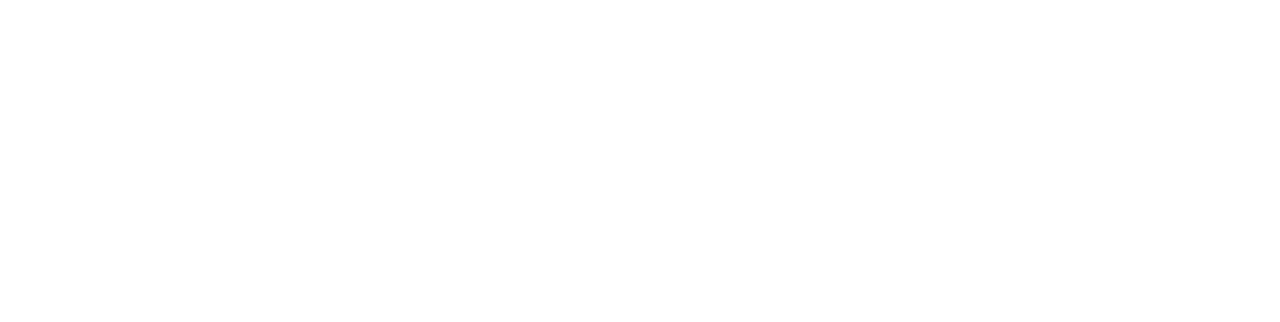
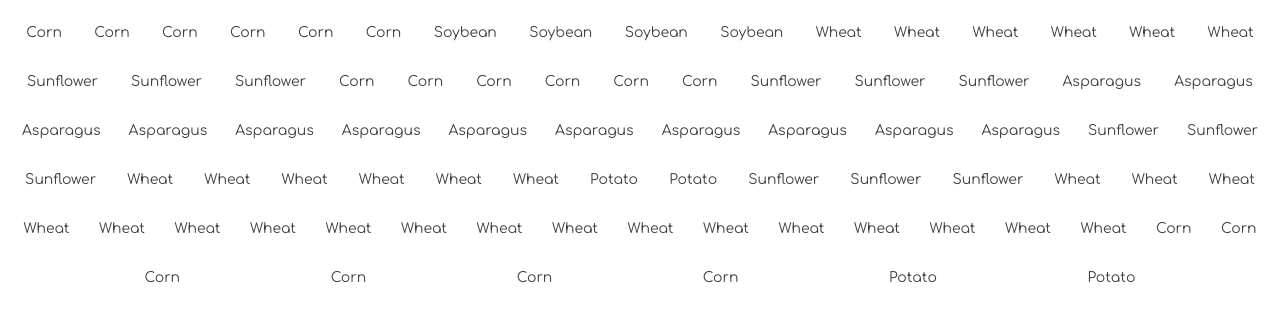
Before and after one commit to Raparker88/modern-farm, a website with bundled scripts: page src/index.html in a window 1280 px wide. Built offline with nearby package versions, Linux system fonts and the light colour scheme; a web font is replaced by a local one.

Commit message:
rendered plants to html

```diff
--- a/src/index.html
+++ b/src/index.html
@@ -8,7 +8,6 @@
 
     <body>
         <main class="container">
-            <div class="messages"></div>
         </main>
 
         <script type="module" src="./scripts/main.js"></script>
--- /dev/null
+++ b/src/scripts/catalog.js
@@ -0,0 +1,11 @@
+
+
+const contentElement = document.querySelector(".container")
+
+export const catalog = (harvestedArr) => {
+    harvestedArr.forEach(plant => {
+        contentElement.innerHTML += `
+            <section class="plant">${plant.type}</section>
+            `
+    });
+}
--- a/src/scripts/main.js
+++ b/src/scripts/main.js
@@ -15,5 +15,9 @@ const seedsPlanted = usePlants()
 import { harvestedPlants } from "./harvester.js"
 
 const plantsHarvested = harvestedPlants(seedsPlanted)
+console.log(plantsHarvested)
 
-console.log(plantsHarvested)
+
+import {catalog} from "./catalog.js"
+
+catalog(plantsHarvested)
--- a/src/styles/main.css
+++ b/src/styles/main.css
@@ -33,3 +33,14 @@ h1,h2,h3,h4,h5,h6 {
 .red {
     background-color: darksalmon;
 }
+
+.container {
+    display: flex;
+    flex-wrap: wrap;
+    justify-content: space-evenly;
+}
+
+.plant {
+    margin: 1em;
+
+}
```
